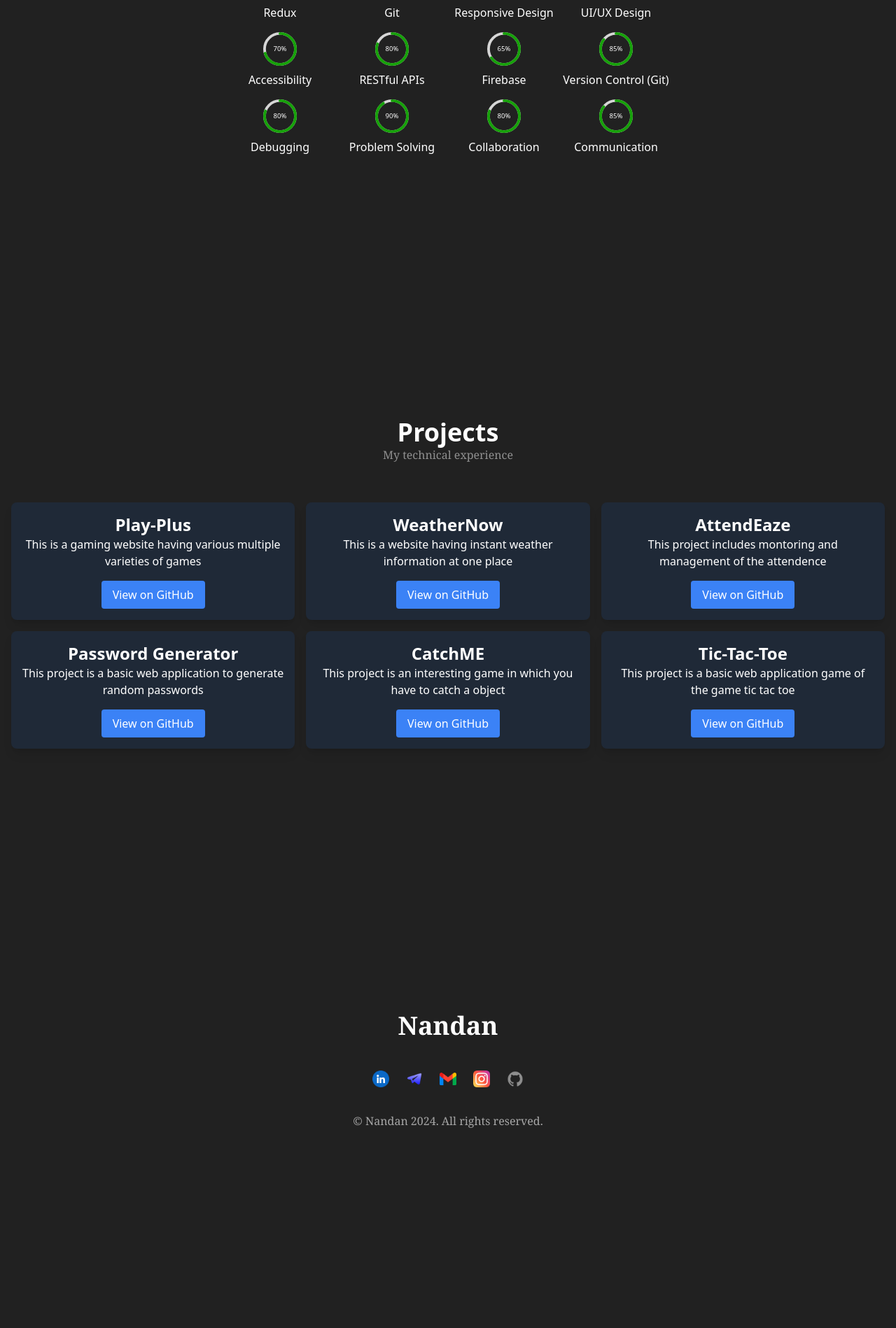
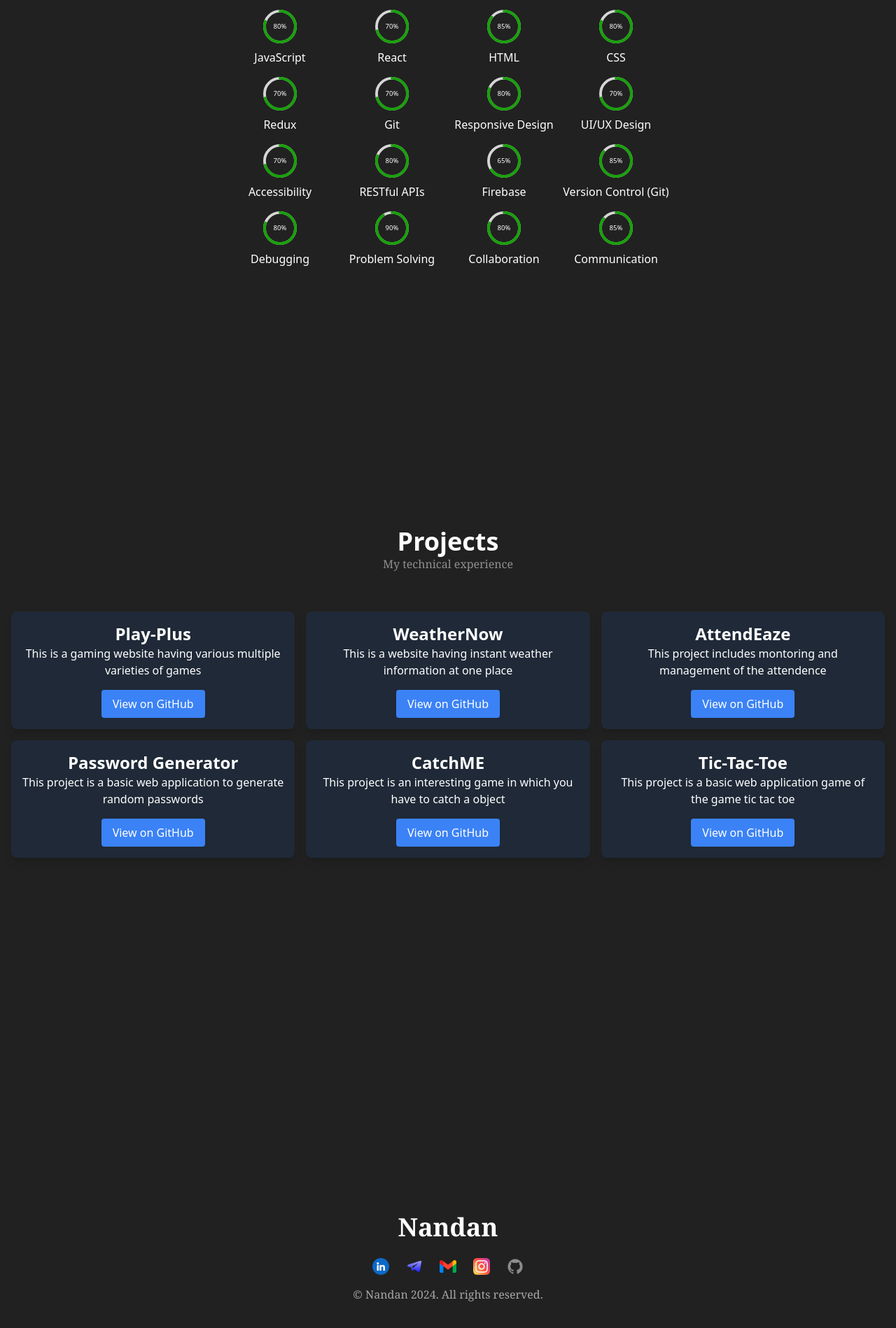
Before and after one commit to nandanSrivastava/nandanSrivastava.github.io, a React (Vite) app: page / in a window 1280 px wide. Shown: the part 1986-3884 px from the top of the page at 70% size. Before the commit the page ends 3656 px from the top, so only its background shows below. Built offline with nearby package versions, Linux system fonts and the light colour scheme.

Commit message:
fixed scaling issues

```diff
--- a/src/components/Contact.jsx
+++ b/src/components/Contact.jsx
@@ -8,9 +8,9 @@ import Git from '../assets/git.png'
 export default function Contact() {
   return (
     <>
-    <div id='contact'  className="min-h-56 mt-12">
+    <div id='contact'  className="min-h-svh flex flex-col justify-center">
         <h1 className="text-center text-white font-bold font-serif text-4xl">Nandan</h1>
-        <div className='flex flex-row justify-between w-56 mt-10 ml-auto mr-auto gap-4'>
+        <div className='flex flex-row justify-between w-56 mt-5 ml-auto mr-auto gap-4'>
           <a href="https://www.linkedin.com/in/nandan-kumar-b8b8b9268/">
             <img className='hover:scale-125 p-1' src={LinkedIn} alt="" />
           </a>
@@ -27,7 +27,7 @@ export default function Contact() {
             <img className='hover:scale-125 p-1' src={Git} alt="" />
           </a>
         </div>
-        <div className='text-center text-white font-serif mt-8 opacity-60'>
+        <div className='text-center text-white font-serif mt-3 opacity-60'>
         © Nandan 2024. All rights reserved.
         </div>
 
--- a/src/components/Projects.jsx
+++ b/src/components/Projects.jsx
@@ -37,7 +37,7 @@ export default function Projects() {
 
   return (
     <>
-    <div id='projects' className="min-h-svh text-center mt-14">
+    <div id='projects' className="min-h-svh text-center mt-14 flex flex-col justify-center">
     <div>
         <h1 className="text-4xl font-extrabold font-sans text-white">Projects</h1>
         <h3 className="opacity-50 font-serif text-white">My technical experience</h3>
--- a/src/components/Skills.jsx
+++ b/src/components/Skills.jsx
@@ -22,7 +22,7 @@ export default function Skills() {
   ];
 
   return (
-    <div id='skills' className="min-h-svh mt-12 text-white text-center flex flex-col items-center">
+    <div id='skills' className="min-h-svh mt-12 text-white text-center flex flex-col justify-center items-center">
       <div>
         <h1 className="text-4xl font-extrabold font-sans">Skills</h1>
         <h3 className="opacity-50 font-serif">My technical skills</h3>
```
